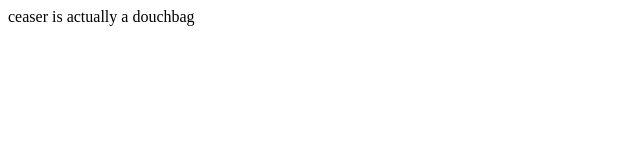
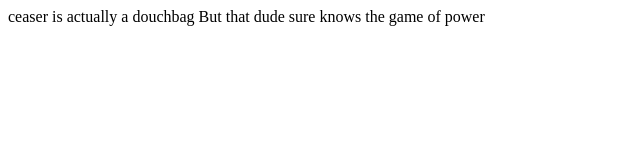
Before and after one commit to Scarcapone/ceaser, a plain HTML site: page conquest.html in a window 1280 px wide. Shown: the whole page, without its empty margins (0-640 px from the left). Drawn offline with Linux system fonts and the light colour scheme.

Commit message:
i added game of power

```diff
--- a/conquest.html
+++ b/conquest.html
@@ -1,4 +1,6 @@
 <html>
 
   ceaser is actually a douchbag
+
+   But that dude sure knows the game of power
 </html>
```
